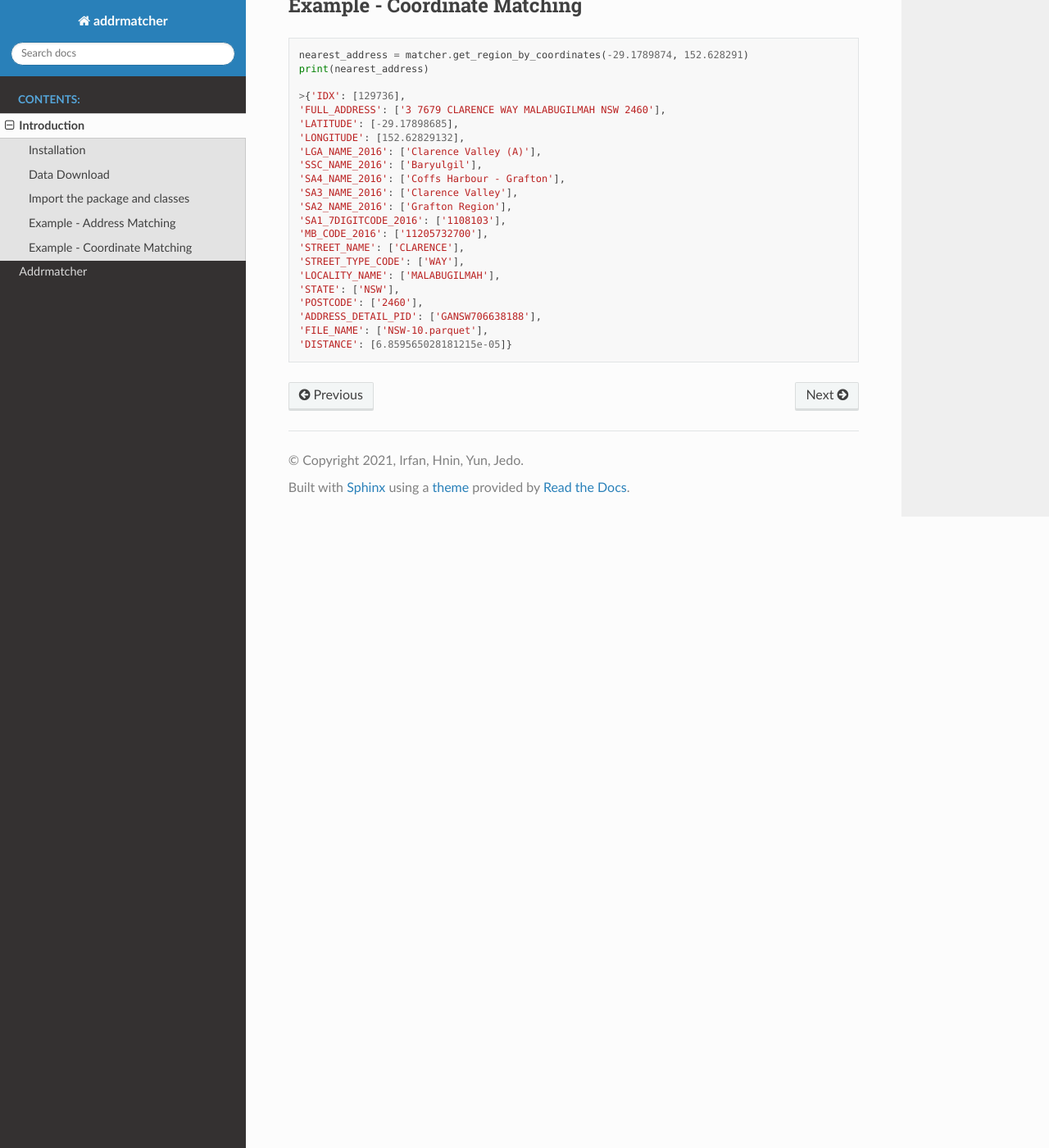
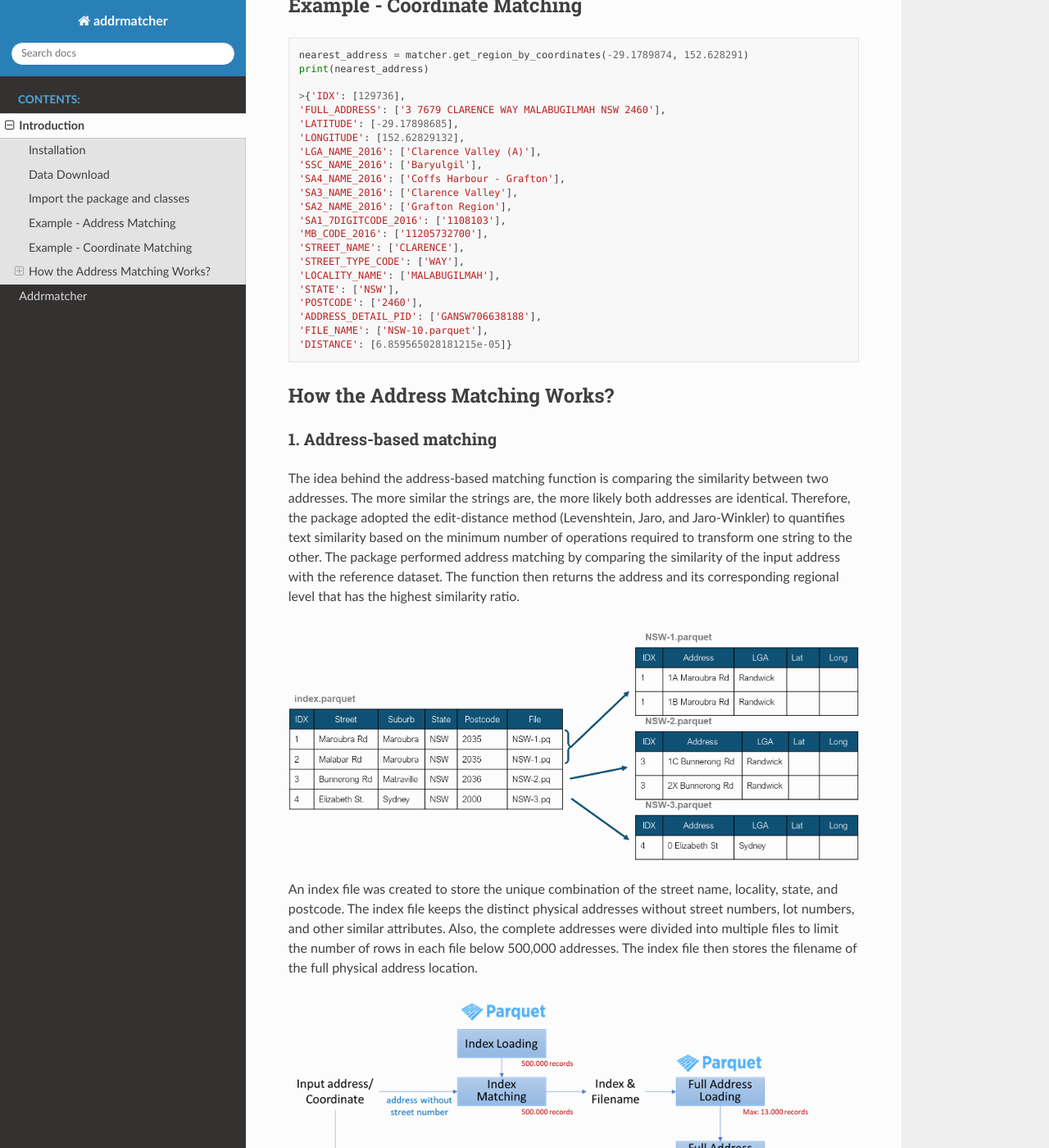
Before and after one commit to uts-mdsi-ilab2-synergy/addrmatcher, a Sphinx documentation site: the page built from docs/source/readme.rst, in a window 1280 px wide and 1400 px high, scrolled down 1758 px. Shown: the whole window at 82% size. Built offline with Sphinx 7.4.7 and the Read the Docs theme 2.0.0, drawn with Linux system fonts in a browser that asks for light colours; some of the changed text lies outside the part shown.

Commit message:
update the sphinx readme file

```diff
--- a/docs/source/readme.rst
+++ b/docs/source/readme.rst
@@ -87,3 +87,24 @@ Example - Coordinate Matching
        'ADDRESS_DETAIL_PID': ['GANSW706638188'],
        'FILE_NAME': ['NSW-10.parquet'],
        'DISTANCE': [6.859565028181215e-05]}
+
+How the Address Matching Works?
+*******************************
+1. Address-based matching
+^^^^^^^^^^^^^^^^^^^^^^^^^
+The idea behind the address-based matching function is comparing the similarity between two addresses. The more similar the strings are, the more likely both addresses are identical. Therefore, the package adopted the edit-distance method (Levenshtein, Jaro, and Jaro-Winkler) to quantifies text similarity based on the minimum number of operations required to transform one string to the other.
+The package performed address matching by comparing the similarity of the input address with the reference dataset. The function then returns the address and its corresponding regional level that has the highest similarity ratio.
+
+.. image:: https://raw.githubusercontent.com/uts-mdsi-ilab2-synergy/addrmatcher/main/docs/images/file-structure.png
+
+An index file was created to store the unique combination of the street name, locality, state, and postcode. The index file keeps the distinct physical addresses without street numbers, lot numbers, and other similar attributes. Also, the complete addresses were divided into multiple files to limit the number of rows in each file below 500,000 addresses. The index file then stores the filename of the full physical address location.
+
+.. image:: https://raw.githubusercontent.com/uts-mdsi-ilab2-synergy/addrmatcher/main/docs/images/flows.png
+
+With the new file structure, the package does not need to load all 15 million records and compare the input address with the entire list of addresses. Instead, the package only needs to load the index file and match the input address with the addresses in the index file. Then, the tool uses the matched address to find one of the multiple files containing the corresponding matching addresses. Then another matching between the input address and the address in the file is performed. Therefore, the package only needs to load and match the small factional of the complete addresses.
+
+2. Coordinate-based matching
+^^^^^^^^^^^^^^^^^^^^^^^^^
+Coordinate-based matching is distance-based matching. The coordinate-based matching is performed by searching for addresses closer to the input geo-coordinates based on geo-distances from the addresses in the street address GNAF dataset.
+
+.. image:: https://raw.githubusercontent.com/uts-mdsi-ilab2-synergy/addrmatcher/main/docs/images/geo-distance.png
```
